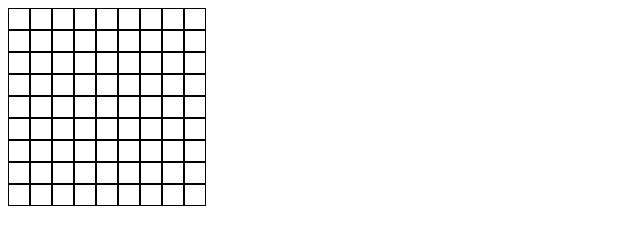
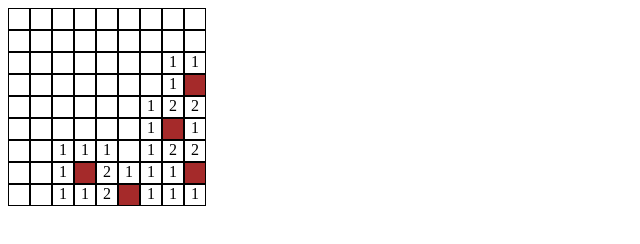
Before and after one commit to carleric/minesweeper, a plain HTML site: page index.html in a window 1280 px wide. Shown: the whole page, without its empty margins (0-640 px from the left). Drawn offline with Linux system fonts and the light colour scheme.

Commit message:
- added number labels for cells with mine as neighbors - mine detects when it has been clicked.

```diff
--- a/index.html
+++ b/index.html
@@ -19,6 +19,15 @@
     border:1px solid black;
     width:20px;
     height:20px;
+    text-align: center;
+  }
+
+  .cell_mine {
+    background-color: brown;
+  }
+
+  .cell_mine_exploded {
+    background-color: red;
   }
 </style>
 </head>
--- a/script.js
+++ b/script.js
@@ -1,21 +1,99 @@
 var gameBoardSize = 9;
-var numberOfMines = 3;
+var numberOfMines = 5;
+var minesInGame = [numberOfMines];
 
 var buildGame = function() {
+
+  for(var i = 0; i < numberOfMines; i++) {
+    minesInGame[i] = Math.floor(Math.random() * (gameBoardSize * gameBoardSize));
+  }
+  //minesInGame = [3, 22, 40];
+
   var gameBoard = $("#gameBoard");
 
+  var cellId = 0;
   for(var i = 0; i < gameBoardSize; i++) {
     for(var j = 0; j < gameBoardSize; j++) {
       var cellDiv = $(document.createElement("div"));
       cellDiv.addClass("cell");
-      cellDiv.attr("id", "cell_" + i + "_" + j);
-      cellDiv.mouseup(function(event) {
-        //alert("moused up on cell=" + this.id);
-      })
+      if(cellHasMine(cellId)) {
+        cellDiv.addClass("cell_mine");
+      } else {
+        var mineCount = numberOfMinesInPerimeter(cellId);
+        if(mineCount > 0) {
+          cellDiv.append("<span>" + mineCount + "</span>");
+        }
+      }
+      cellDiv.attr("id", cellId);
+      cellDiv.mouseup(cellMouseUp);
+      cellDiv.click(cellClick);
       gameBoard.append(cellDiv);
+      cellId ++;
     }
   }
 
 }
+var cellMouseUp = function(event) {
+  //alert("moused up on cell=" + this.id + " hasMine="+cellHasMine(this.id));
+}
+
+var cellHasMine = function(cellId) {
+  return minesInGame.indexOf(cellId) != -1;
+}
+
+var idsOfNeighbors = function(cellId) {
+  var neighbors = [];
+  //left
+  if(cellId % gameBoardSize != 0) {
+    neighbors.push(cellId - 1);
+  }
+  //top left
+  if(cellId % gameBoardSize != 0 && cellId >= gameBoardSize) {
+    neighbors.push(cellId - gameBoardSize - 1);
+  }
+  //top
+  if(cellId >= gameBoardSize) {
+    neighbors.push(cellId - gameBoardSize);
+  }
+  //top right
+  if(cellId >= gameBoardSize && ((cellId+1) % gameBoardSize) != 0) {
+    neighbors.push(cellId - gameBoardSize + 1);
+  }
+  //right
+  if(((cellId+1) % gameBoardSize) != 0) {
+    neighbors.push(cellId + 1);
+  }
+  //right bottom
+  if(((cellId+1) % gameBoardSize) != 0 && cellId <= (gameBoardSize-1)*gameBoardSize) {
+    neighbors.push(cellId + 1 + gameBoardSize);
+  }
+  //bottom
+  if(cellId <= (gameBoardSize-1)*gameBoardSize) {
+    neighbors.push(cellId + gameBoardSize);
+  }
+  //bottom  left
+  if(cellId % gameBoardSize != 0 && cellId <= (gameBoardSize-1)*gameBoardSize) {
+    neighbors.push(cellId - 1 + gameBoardSize);
+  }
+  return neighbors;
+}
+
+var numberOfMinesInPerimeter = function(cellId) {
+  var neighbors = idsOfNeighbors(cellId);
+  var countOfMines = 0;
+  for (var i = 0; i < neighbors.length; i++) {
+    if(cellHasMine(neighbors[i])) countOfMines++;
+  }
+  return countOfMines;
+}
+
+var cellClick = function(event) {
+  if(cellHasMine(parseInt(this.id))) {
+    $(this).removeClass('cell_mine');
+    $(this).addClass('cell_mine_exploded');
+  }
+}
+
+
 
 buildGame();
```
